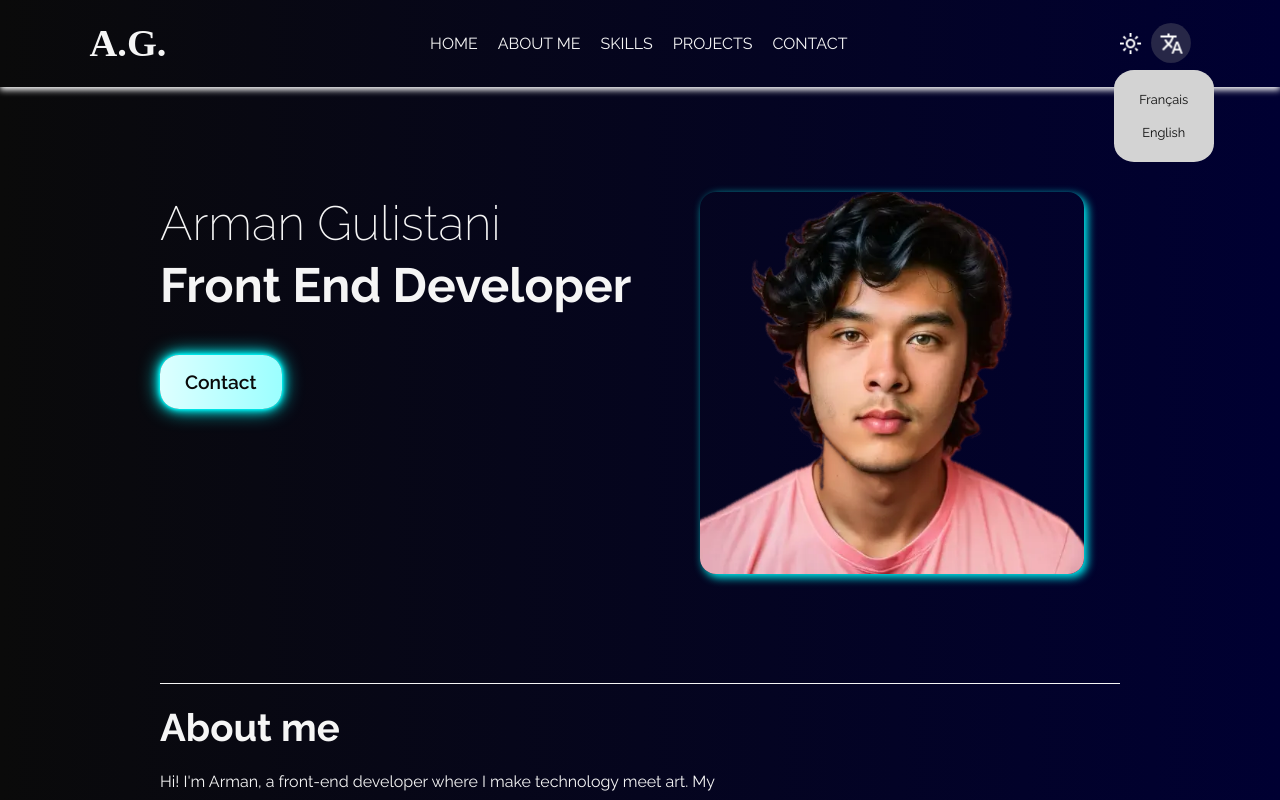
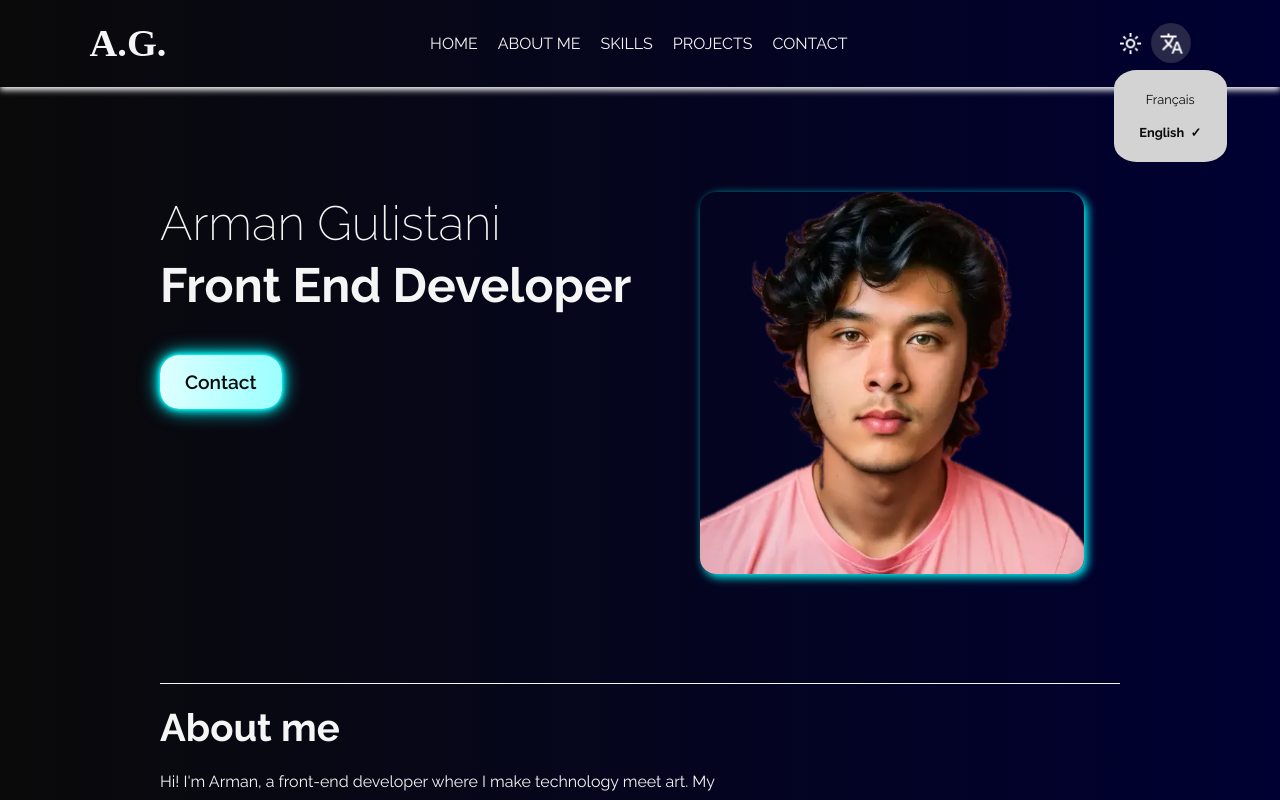
Before and after one commit to Arman75462/Portfolio-website, a React (Vite) app: page / in a window 1280 px wide. Both pictures are taken after a click on the button 1171 px from the left and 43 px from the top of the page. Shown: the top 800 px of the page. Built offline with nearby package versions, Linux system fonts and the light colour scheme; a web font is replaced by a local one.

Commit message:
Added styles for selected language
Based on the selected language, it is going to be easier for the user to know which language is selected, because it'll be in bold with a check on its right.

```diff
--- a/src/App.jsx
+++ b/src/App.jsx
@@ -22,7 +22,7 @@ function App() {
       <HeroSection language={language} />
       <AboutSection language={language} />
       <SkillsSection language={language} />
-      <ProjectsSection language={language} isDarkMode={isDarkMode} />
+      <ProjectsSection language={language} />
       <ContactSection language={language} />
     </div>
   );
--- a/src/components/elements/LanguageSwitcher.jsx
+++ b/src/components/elements/LanguageSwitcher.jsx
@@ -36,13 +36,17 @@ function LanguageSwitcher({ language, setLanguage, isDarkMode }) {
         <ul className="LanguageSwitcher__options-container">
           <button
             onClick={() => handleLanguageSwitcherOptionClick("fr")}
-            className="LanguageSwitcher__option"
+            className={`LanguageSwitcher__option ${
+              language === "fr" ? "LanguageSwitcher__option--selected" : ""
+            }`}
           >
             Français
           </button>
           <button
             onClick={() => handleLanguageSwitcherOptionClick("en")}
-            className="LanguageSwitcher__option"
+            className={`LanguageSwitcher__option ${
+              language === "en" ? "LanguageSwitcher__option--selected" : ""
+            }`}
           >
             English
           </button>
--- a/src/components/sections/HeaderSection.jsx
+++ b/src/components/sections/HeaderSection.jsx
@@ -25,7 +25,6 @@ function HeaderSection({ isDarkMode, setIsDarkMode, language, setLanguage }) {
   }
 
   return (
-    <>
     <header className="HeaderSection">
       <p className="HeaderSection__initials">A.G.</p>
 
@@ -52,10 +51,11 @@ function HeaderSection({ isDarkMode, setIsDarkMode, language, setLanguage }) {
         />
 
         <LanguageSwitcher
+          language={language}
           setLanguage={setLanguage}
           isDarkMode={isDarkMode}
-            language={language}
         />
+
         {!isScreenLarge ? (
           <HamburgerMenu
             menuOpen={menuOpen}
@@ -64,7 +64,6 @@ function HeaderSection({ isDarkMode, setIsDarkMode, language, setLanguage }) {
         ) : null}
       </div>
     </header>
-    </>
   );
 }
 
--- a/src/index.css
+++ b/src/index.css
@@ -168,7 +168,7 @@ body.dark-mode {
 .section__title {
   border-top: 0.03em solid var(--text-color);
   padding-top: 0.5em;
-  font-size: clamp(2.25rem, 3vw, 50rem);
+  font-size: clamp(2rem, 3vw, 50rem);
 }
 
 .section__subtitle {
--- a/src/styles/elements-styles/LanguageSwitcher.css
+++ b/src/styles/elements-styles/LanguageSwitcher.css
@@ -44,6 +44,19 @@
 
 .LanguageSwitcher__option:focus,
 .LanguageSwitcher__option:hover {
-  border-radius: 10%;
   opacity: 0.5;
 }
+
+.LanguageSwitcher__option--selected {
+  font-weight: bold;
+}
+
+.LanguageSwitcher__option::after {
+  content: "✓";
+  display: none;
+  margin-left: 0.5em;
+}
+
+.LanguageSwitcher__option--selected::after {
+  display: inline;
+}
```
Also changed, not shown: src/assets/images/mailIconLightMode.webp (added). Lines whose indentation alone changed are shown as unchanged.
